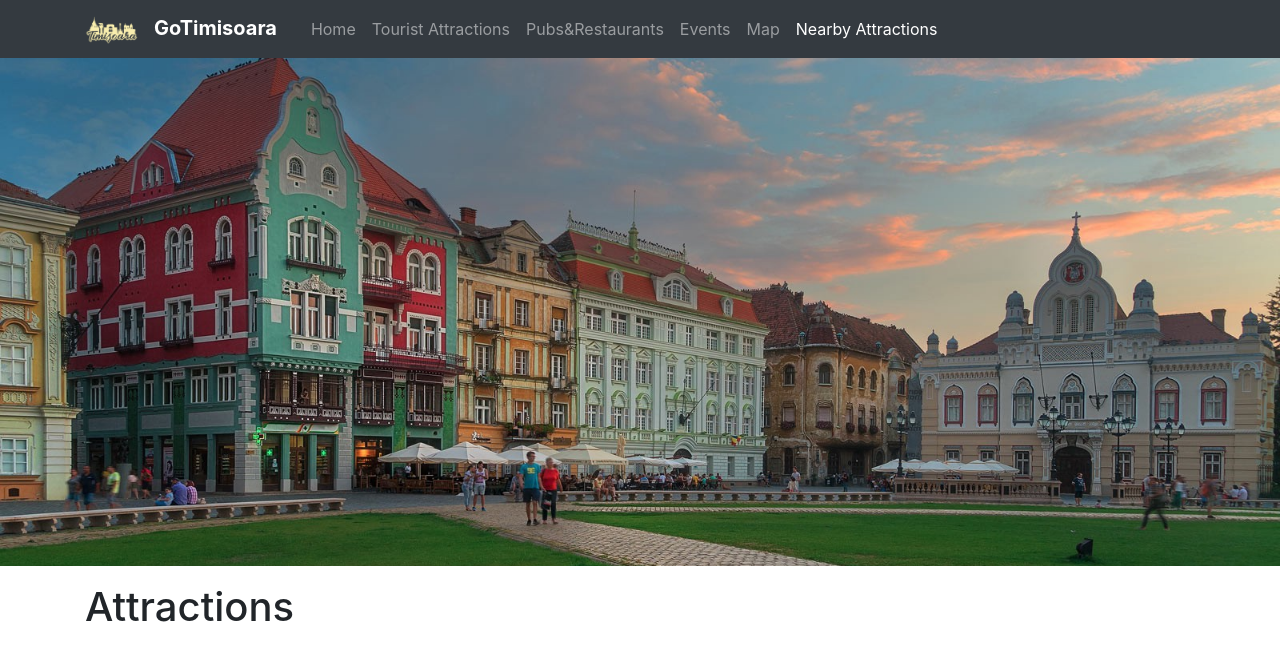
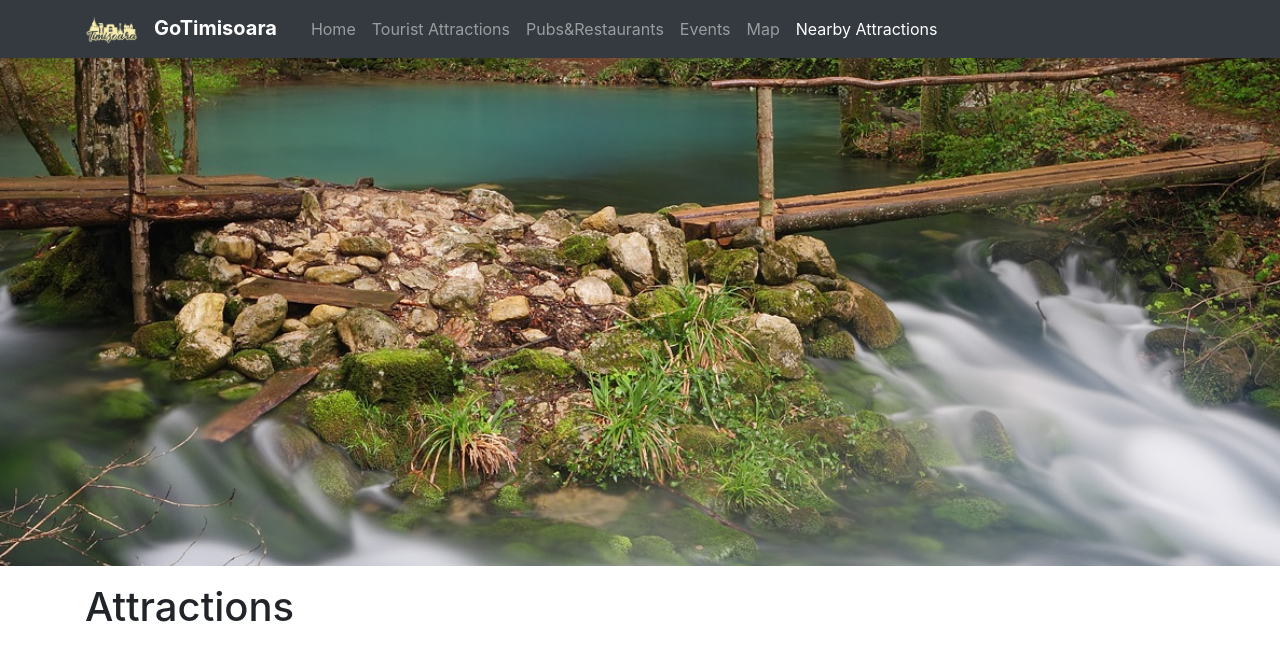
Before and after one commit to TimiiP/GoTimisoara, a PHP site: page /nearby-att.php in a window 1280 px wide. Shown: the top 661 px of the page. Run offline with PHP 8.4, Linux system fonts and the light colour scheme.

Commit message:
1.1 Anca

```diff
--- a/nearby-att.php
+++ b/nearby-att.php
@@ -1,6 +1,11 @@
 <!DOCTYPE html>
 <html>
 <head>
+    <style>
+        .view {
+            background: url("Cheile-Nerei.jpg")no-repeat center center !important;
+            background-size:cover !important;
+        }</style>
 
 <title>GoTimisoara - Nearby Attractions</title>
 </head>
```
Also changed, not shown: Cheile-Nerei.jpg (added).
